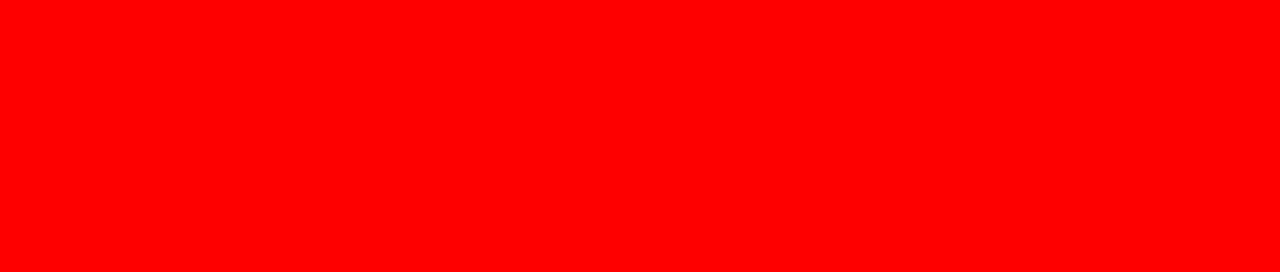
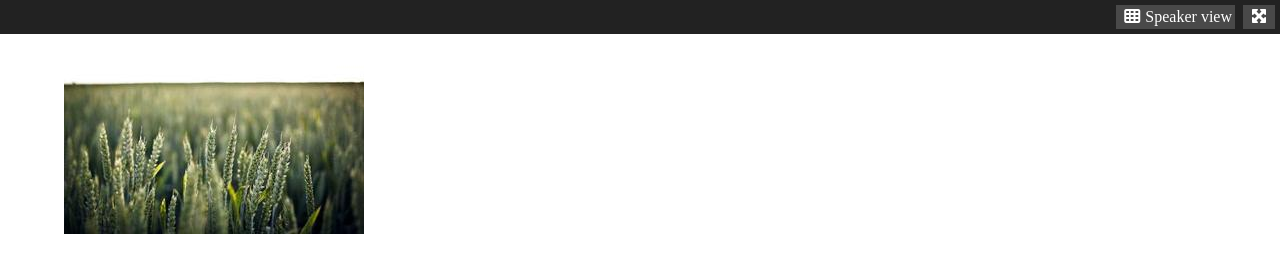
Before and after one commit to Lucaalex00/html-css-zoom, a plain HTML site: page index.html in a window 1280 px wide. Drawn offline with Linux system fonts and the light colour scheme.

Commit message:
Header Commit

```diff
--- a/assets/css/style.css
+++ b/assets/css/style.css
@@ -1,3 +1,52 @@
+/*#region utilities*/
+:root {
+    --dark-color: rgba(34, 34, 34, 1);
+    --light-color: rgba(73, 73, 73, 1);
+    --lighter-color: white;
+    --share-color: rgb(10, 191, 10);
+
+}
+
+
 * {
-    background-color: red;
+    margin: 0;
+    padding: 0;
+    box-sizing: border-box;
 }
+
+
+
+/*#endregion utilities*/
+.background {
+    background-color: var(--dark-color);
+    color: white;
+}
+
+i {
+    padding: 0 5px;
+}
+
+/*#region header*/
+
+.header-container {
+    display: flex;
+    justify-content: flex-end;
+    padding: 5px;
+    gap: 0.5rem;
+}
+
+.header-container div {
+    background-color: var(--light-color);
+    padding: 3px;
+    cursor: pointer;
+}
+
+/*#endregion header*/
+
+/*#region main*/
+.main-container {
+    width: 90vw;
+    margin: auto;
+}
+
+/*#endregion main*/
--- a/index.html
+++ b/index.html
@@ -5,21 +5,37 @@
     <meta charset="UTF-8">
     <meta name="viewport" content="width=device-width, initial-scale=1.0">
     <title>Zoom</title>
+    <link rel="stylesheet" href="https://cdnjs.cloudflare.com/ajax/libs/font-awesome/6.5.1/css/all.min.css"
+        integrity="sha512-DTOQO9RWCH3ppGqcWaEA1BIZOC6xxalwEsw9c2QQeAIftl+Vegovlnee1c9QX4TctnWMn13TZye+giMm8e2LwA=="
+        crossorigin="anonymous" referrerpolicy="no-referrer" />
     <link rel="stylesheet" href="./assets/css/style.css">
 </head>
 
 <body>
     <header id="site-header">
+        <div class="header-container background">
+            <div class="speaker-view"><i class="fa-solid fa-table-cells"></i>Speaker view</div>
+            <div class="expand-logo"><i class="fa-solid fa-maximize"></i></div>
+        </div>
+    </header>
 
-    </header>
     <!-- /#site-header -->
     <main id="site-main">
+        <div class="main-container container">
+            <div class="main-content-container">
+                <div class="img">
+                    <img src="./assets/img/Random-IMG.jpg">
+                </div>
+            </div>
+        </div>
 
     </main>
+
     <!-- /#site-main -->
     <footer id="site-footer">
 
     </footer>
+
     <!-- /#site-footer -->
 </body>
 
```
Also changed, not shown: assets/img/Random-IMG.jpg (added).
